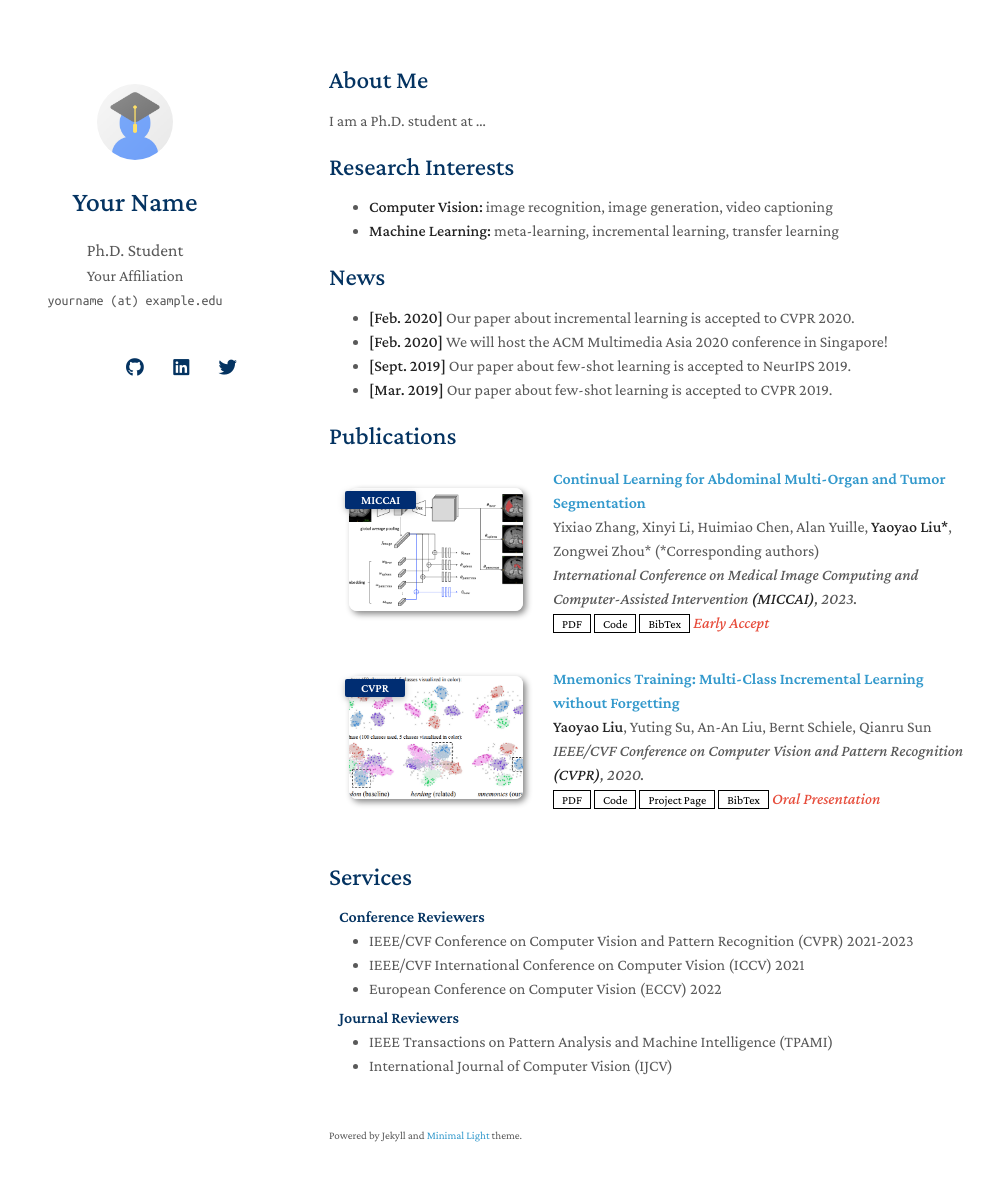
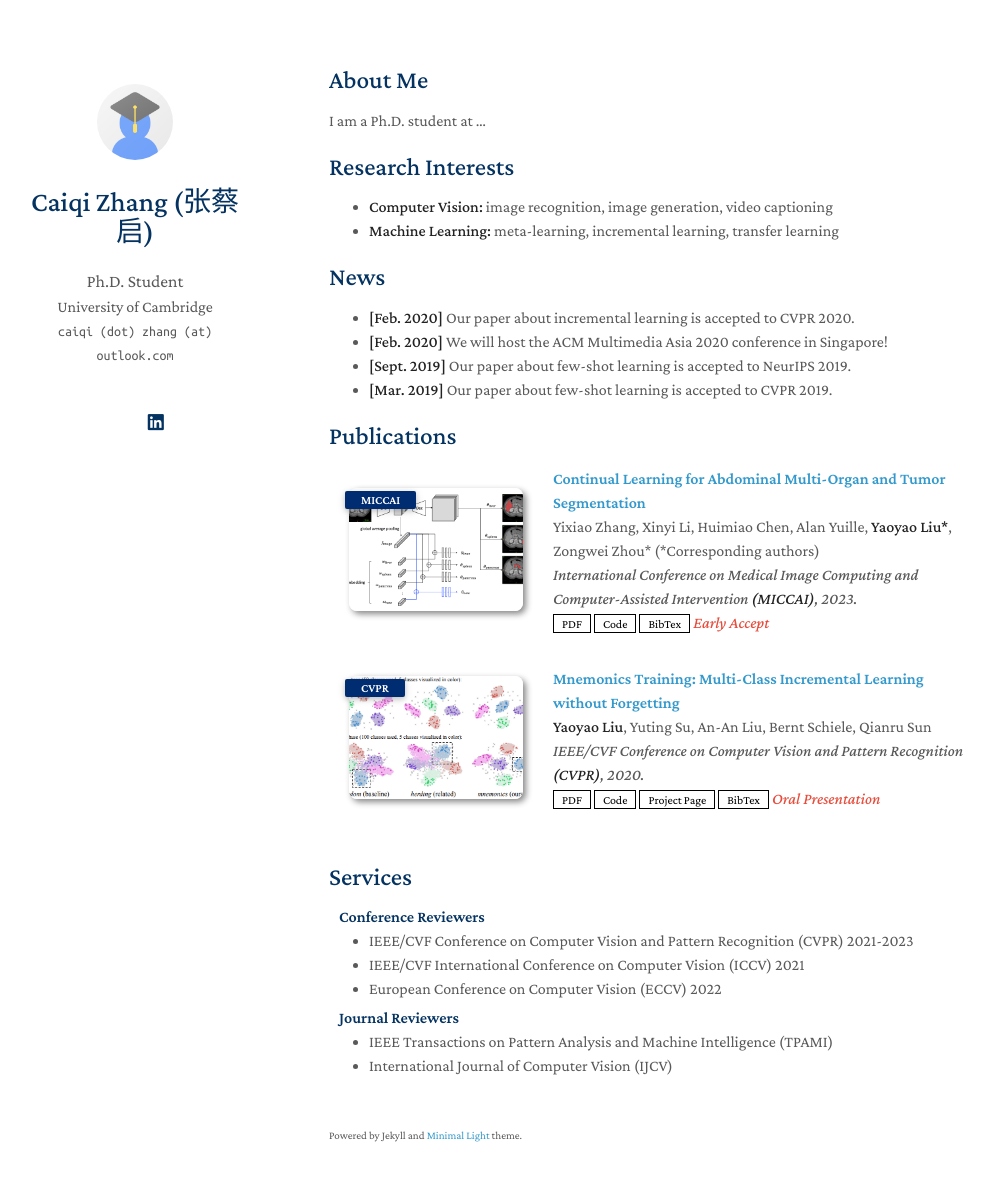
Before and after one commit to caiqizh/caiqizh.github.io, a Jekyll site: the page built from index.md, in a window 1280 px wide and 1216 px high. Shown: the top 1181 px of the window, without its empty margins (141-1135 px from the left). Built offline with Jekyll 4.4.1, drawn with Linux system fonts in a browser that asks for light colours; nearby versions of some CDN libraries; a style sheet for code colours, icons or effects is not loaded; our own code applies the rules of GitHub Pages for plain Markdown files.

Commit message:
Update _config.yml

```diff
--- a/_config.yml
+++ b/_config.yml
@@ -1,8 +1,8 @@
 # Basic Information
-title: Your Name
+title: Caiqi Zhang (张蔡启)
 position: Ph.D. Student
-affiliation: Your Affiliation
-email: yourname (at) example.edu
+affiliation: University of Cambridge
+email: caiqi (dot) zhang (at) outlook.com
 
 # Search Engine Optimization (SEO)
 # The following information is used to improve the website traffic from search engines, e.g., Google.
@@ -12,11 +12,11 @@ canonical: https://minimal-light-theme.yliu.me/
 
 # Links
 # If you don't need one of them, you may delete the corresponding line.
-google_scholar: https://scholar.google.com/
-cv_link: assets/files/curriculum_vitae.pdf
-github_link: https://github.com/
-linkedin: https://www.linkedin.com/
-twitter: https://twitter.com/
+google_scholar: https://scholar.google.com/citations?user=OTPzPzUAAAAJ&hl=en
+# cv_link: assets/files/curriculum_vitae.pdf
+# github_link: https://github.com/
+linkedin: https://www.linkedin.com/in/caiqi-alex-zhang-%E5%BC%A0%E8%94%A1%E5%90%AF-99074519b/
+# twitter: https://twitter.com/
 
 # Images (e.g., your profile picture and your website's favicon)
 # "favicon" and "favicon_dark" are used for the light and dark modes, respectively.
```
